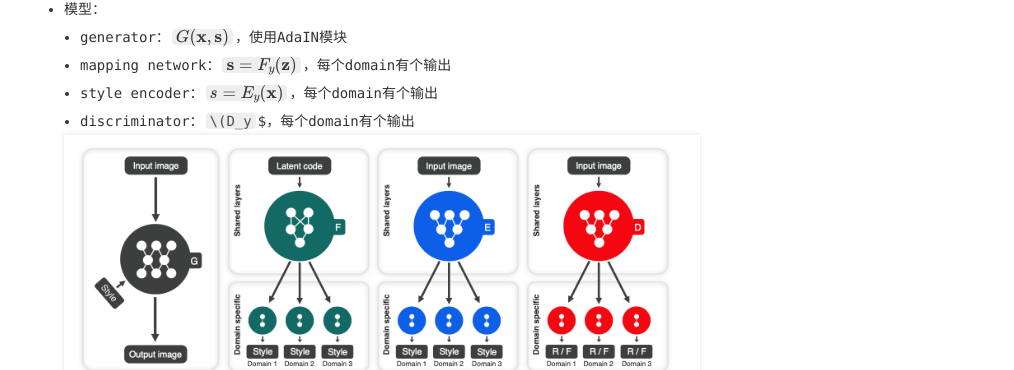
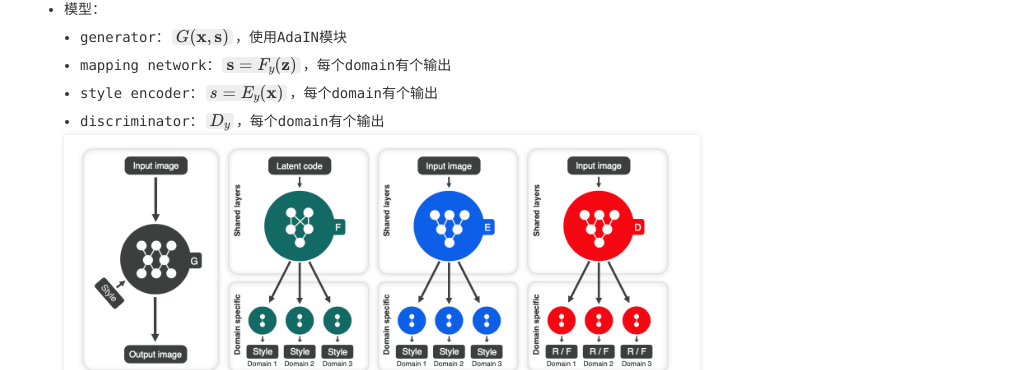
Before and after one commit to burning846/burning846.github.io, a Jekyll site: the page built from _posts/2020-07-06-StarGAN_v2.md, in a window 1280 px wide and 900 px high, scrolled down 1447 px. Shown: the part 150-520 px from the top of the window, without its empty margins (266-1280 px from the left). Built offline with Jekyll 4.4.1, drawn with Linux system fonts in a browser that asks for light colours; formulas are drawn with MathJax 3.

Commit message:
2021.1.23

```diff
--- a/_posts/2020-07-06-StarGAN_v2.md
+++ b/_posts/2020-07-06-StarGAN_v2.md
@@ -48,7 +48,7 @@ Code: https://github.com/clovaai/stargan-v2.
   - generator：`\(G(\mathbf{x}, \mathbf{s})\)`，使用AdaIN模块
   - mapping network：`\(\mathbf{s} = F_y(\mathbf{z})\)`，每个domain有个输出
   - style encoder：`\(s = E_y(\mathbf{x})\)`，每个domain有个输出
-  - discriminator：`\(D_y`$，每个domain有个输出
+  - discriminator：`\(D_y\)`，每个domain有个输出
 
   ![2](./source/sbn-2.png)
 
```
Also changed, not shown: favicon.ico, static/img/favicon.ico, static/img/logo.jpg.
